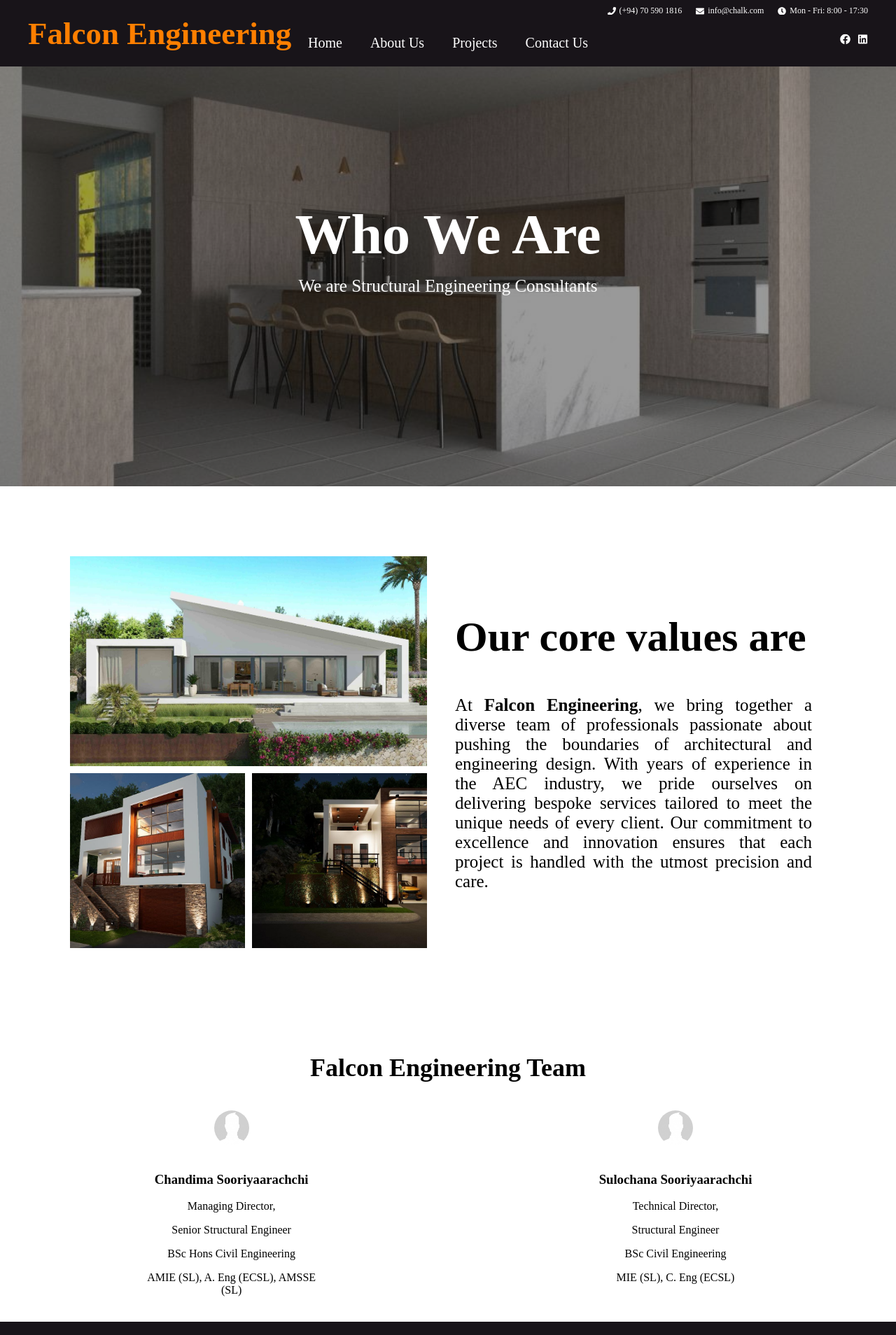
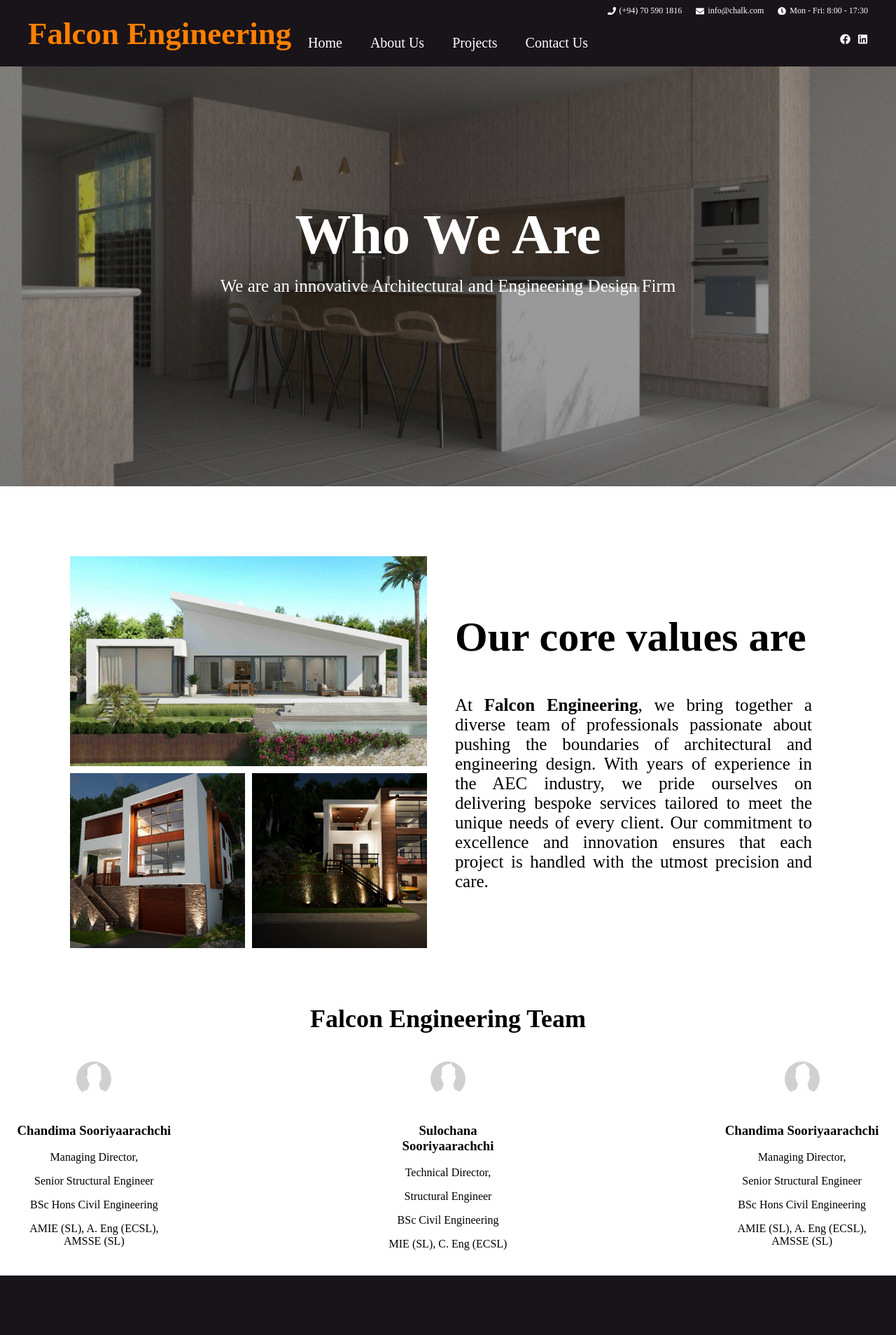
Before and after one commit to chandima-dev/portfolio-, a React (Vite) app: page /aboutus in a window 1280 px wide. Shown: the top 1908 px of the page at 70% size. Built offline with nearby package versions, Linux system fonts and the light colour scheme.

Commit message:
update team member

```diff
--- a/src/pages/About/About.jsx
+++ b/src/pages/About/About.jsx
@@ -63,13 +63,21 @@
       credentials: 'MIE (SL), C. Eng (ECSL)',
       image: '/images/profile/avator.jpg', // Use different images for different members
     },
+    {
+      name: 'Chandima Sooriyaarachchi',
+      role: 'Managing Director',
+      position: 'Senior Structural Engineer',
+      education: 'BSc Hons Civil Engineering',
+      credentials: 'AMIE (SL), A. Eng (ECSL), AMSSE (SL)',
+      image: '/images/profile/avator.jpg', // Use different images for different members
+    },
   ];
 
   return (
     <div>
       <SubSlider
         title="Who We Are"
-        description="We are Structural Engineering Consultants"
+        description="We are an innovative Architectural and Engineering Design Firm"
       />
       <div className={styles.aboutUsContainer}>
         <div className={styles.aboutUsContent}>
--- a/src/pages/About/About.module.css
+++ b/src/pages/About/About.module.css
@@ -72,7 +72,7 @@
   .seTeamTitle {
     text-align: center; /* Center the title */
     font-size: 36px; /* Adjust the title size */
-    margin-top: 50px; /* Space above the title */
+    margin-top: -20px; /* Space above the title */
     margin-bottom: 20px; /* Space below the title */
     font-weight: bold; /* Make the title bold */
   }
@@ -80,7 +80,7 @@
   .seTeamContainer {
     display: flex; /* Use flexbox for layout */
     justify-content: center; /* Center horizontally */
-    gap: 400px; /* Space between team members */
+    gap: 300px; /* Space between team members */
     padding: 20px; /* Optional padding */
   }
 
```
